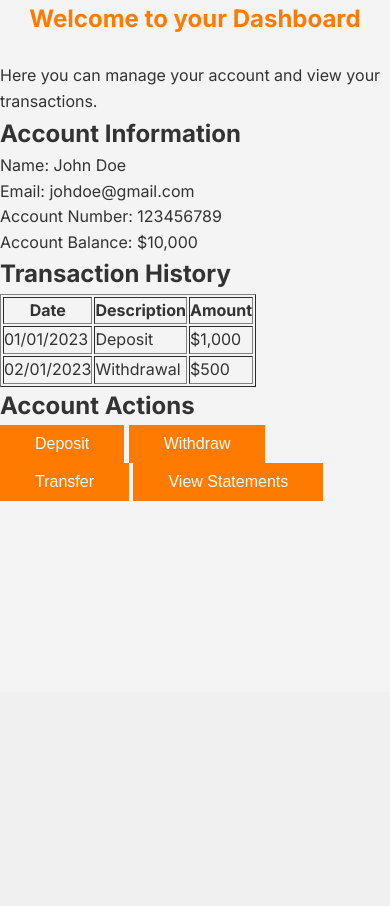
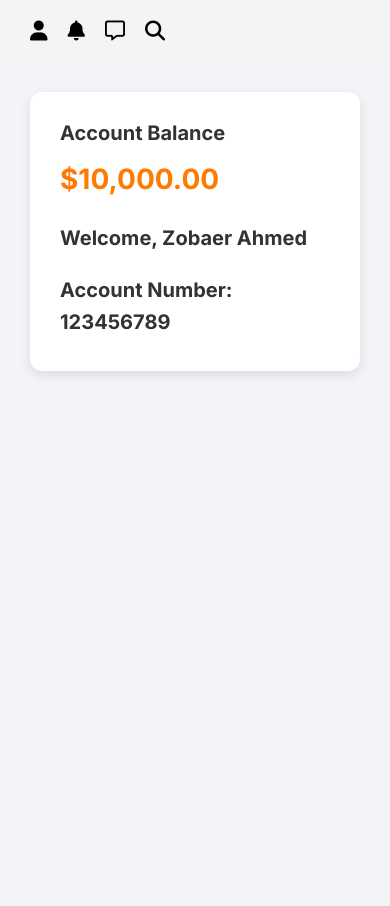
Before and after one commit to sszobaer/Banking_System-MVC_Based_Full_Stack_Web_Application, a PHP site: page /dashboard.html in a window 390 px wide; the page is wider, and only the part inside the window is pictured. Shown: the part 152-1058 px from the top of that part. Before the commit the page ends 653 px from the top of that part, so only its background shows below. Run offline with PHP 8.4, Linux system fonts and the light colour scheme.

Commit message:
Dashboard design started and also validate email and phone by JS DOM

```diff
--- a/css/style.css
+++ b/css/style.css
@@ -54,7 +54,6 @@ input, select {
     box-sizing: border-box;
     font-size: 14px;
     transition: border-color 0.3s ease;
-    cursor: pointer;
 }
 
 input:focus, select:focus {
@@ -100,3 +99,109 @@ input:focus, select:focus {
     margin-top: 4px;
 }
 /*-------------registration from end-------------*/
+/*-------------Header of dashboard Start------------------*/
+.profile-header {
+    padding: 15px 30px;
+}
+
+.header-content ul {
+    list-style: none;
+    display: flex;
+    justify-content: flex-start;
+    align-items: center;
+    gap: 20px;
+}
+
+.header-content ul li a {
+    text-decoration: none;
+    color: #000000;
+    font-size: 20px;
+    transition: color 0.3s ease, transform 0.3s ease;
+}
+
+.header-content ul li a:hover {
+    color: var(--color-primary);
+    transform: scale(1.2);
+}
+.notification {
+    position: relative;
+}
+
+.notification-count {
+    position: absolute;
+    top: -8px;
+    right: -8px;
+    background-color: red;
+    color: white;
+    font-size: 12px;
+    padding: 2px 6px;
+    border-radius: 50%;
+    font-weight: bold;
+    box-shadow: 0 0 4px rgba(0,0,0,0.3);
+    display: none;
+}
+.message {
+    position: relative;
+}
+
+.message-count {
+    position: absolute;
+    top: -8px;
+    right: -8px;
+    background-color: red;
+    color: white;
+    font-size: 12px;
+    padding: 2px 6px;
+    border-radius: 50%;
+    font-weight: bold;
+    box-shadow: 0 0 4px rgba(0,0,0,0.3);
+    display: none;
+}
+
+.main-content {
+    padding: 30px;
+    background-color: #f4f4f8;
+    min-height: 100vh;
+    display: flex;
+    flex-direction: column;
+    align-items: flex-start;
+}
+
+/* Container that holds balance and name */
+.balance-and-name {
+    background-color: #ffffff;
+    border-radius: 12px;
+    padding: 25px 30px;
+    box-shadow: 0 4px 12px rgba(0, 0, 0, 0.1);
+    width: 100%;
+    max-width: 400px;
+}
+
+/* Headings and text styles */
+.balance h2,
+.name h2,
+.accountNumber h2 {
+    font-size: 20px;
+    color: #333;
+    margin-bottom: 8px;
+    text-align: left;
+}
+
+.balance p {
+    font-size: 28px;
+    color: var(--color-primary);
+    font-weight: bold;
+    margin-top: 0;
+    text-align: left;
+}
+
+/* Section spacing */
+.balance,
+.name,
+.accountNumber {
+    margin-bottom: 20px;
+}
+
+.accountNumber {
+    margin-bottom: 0;
+}
--- a/dashboard.html
+++ b/dashboard.html
@@ -23,7 +23,7 @@
             <header class="header">
                 <nav>
                     <ul>
-                        <li><a href="#">Home</a></li>
+                        <li><a href="index.html">Home</a></li>
                         <li><a href="#">About</a></li>
                         <li><a href="#">Services</a></li>
                         <li><a href="#">Apply Now</a></li>
@@ -52,43 +52,34 @@
         <!------------------- Header End --------------------------------->
         <!---------------------Dashboard Start----------------------------->
         <section class="dashboard" id="dashboard">
-            <div class="dashboardContainer">
-                <h1>Welcome to your Dashboard</h1>
-                <p>Here you can manage your account and view your transactions.</p>
-                <div class="dashboardContent">
-                    <div class="accountInfo">
-                        <h2>Account Information</h2>
-                        <p>Name: John Doe</p>
-                        <p>Email: johdoe@gmail.com</p>
-                        <p>Account Number: 123456789</p>
-                        <p>Account Balance: $10,000</p>
+            <div class="profile-header">
+                <div class="header-content">
+                    <ul>
+                        <li><a href="#"><i class="fa-solid fa-user"></i></a></li>
+                        <li class="notification">
+                            <a href="#"><i class="fa-solid fa-bell"></i></a>
+                            <span class="notification-count">3</span>
+                        </li>
+                        <li class="message">
+                            <a href="#"><i class="fa-regular fa-message"></i></a>
+                            <span class="message-count">1</span>
+                        </li>
+                        <li><a href="#"><i class="fa-solid fa-magnifying-glass"></i></a></li>
+                    </ul>
+                </div>
+            </div>
+
+            <div class="main-content">
+                <div class="balance-and-name">
+                    <div class="balance">
+                        <h2>Account Balance</h2>
+                        <p>$10,000.00</p>
                     </div>
-                    <div class="transactionHistory">
-                        <h2>Transaction History</h2>
-                        <table border="1">
-                            <tr>
-                                <th>Date</th>
-                                <th>Description</th>
-                                <th>Amount</th>
-                            </tr>
-                            <tr>
-                                <td>01/01/2023</td>
-                                <td>Deposit</td>
-                                <td>$1,000</td>
-                            </tr>
-                            <tr>
-                                <td>02/01/2023</td>
-                                <td>Withdrawal</td>
-                                <td>$500</td>
-                            </tr>
-                        </table>
+                    <div class="name">
+                        <h2>Welcome, Zobaer Ahmed</h2>
                     </div>
-                    <div class="accountActions">
-                        <h2>Account Actions</h2>
-                        <button class="btn">Deposit</button>
-                        <button class="btn">Withdraw</button>
-                        <button class="btn">Transfer</button>
-                        <button class="btn">View Statements</button>
+                    <div class="accountNumber">
+                        <h2>Account Number: 123456789</h2>
                     </div>
                 </div>
             </div>
--- a/registration.html
+++ b/registration.html
@@ -54,8 +54,7 @@
         <section class="reg" id="reg">
             <div class="regContainer">
                 <h1>Bank Registration Form</h1>
-                <form id="registrationForm"
-                    onsubmit="return registrationValidation()">
+                <form id="registrationForm">
                     <div class="form-group">
                         <div class="name-group">
                             <div class="name-field">
@@ -150,7 +149,7 @@
                     <div class="login-link">
                         Already have an account? <a href="login.html">Login</a>
                     </div>
-                    <button class="btn">Register</button>
+                    <button class="btn" id="regBtn">Register</button>
                 </form>
             </div>
         </section>
```
Also changed, not shown: js/registrationValidation.js (+34 -14 lines).
